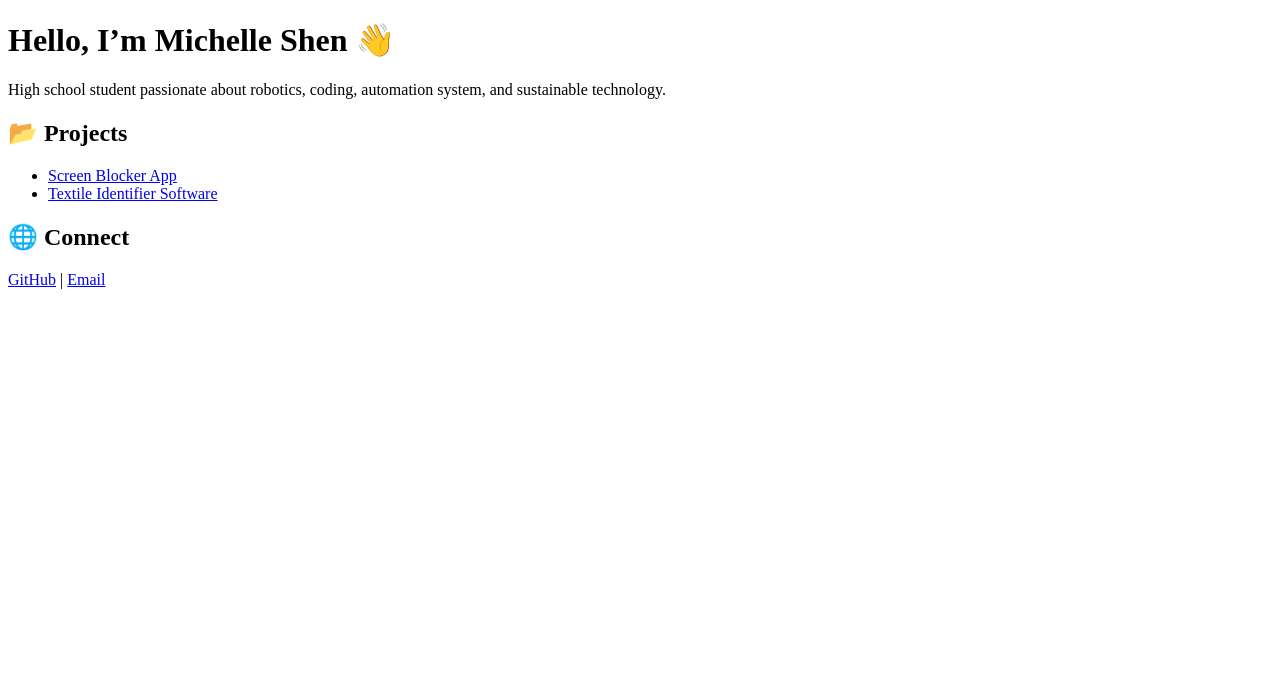
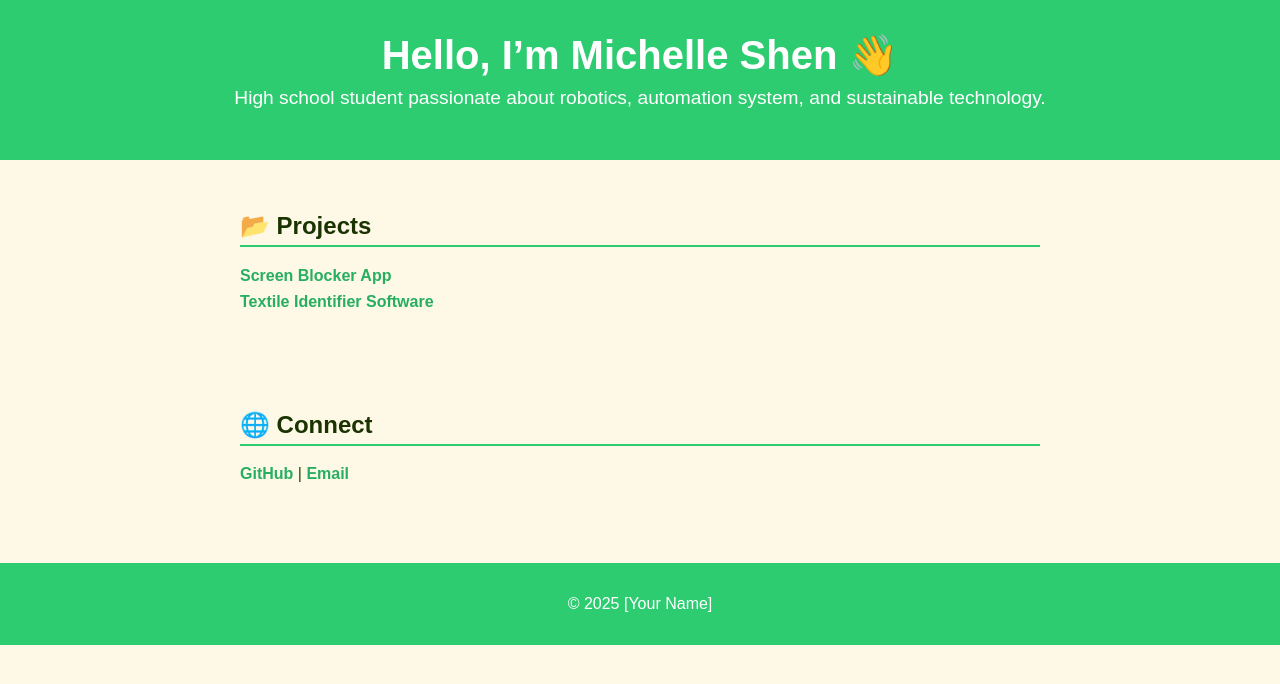
Before and after one commit to SY-525/SY-525.github.io, a plain HTML site: page index.html in a window 1280 px wide. Drawn offline with Linux system fonts and the light colour scheme.

Commit message:
Update index.html

```diff
--- a/index.html
+++ b/index.html
@@ -4,21 +4,86 @@
   <meta charset="UTF-8">
   <meta name="viewport" content="width=device-width, initial-scale=1.0">
   <title>Michelle Shen</title>
+  <style>
+    body {
+      font-family: Arial, sans-serif;
+      margin: 0;
+      padding: 0;
+      background-color: #fef9e7; /* light yellow */
+      color: #2e4600; /* dark green for text */
+    }
+    header {
+      background-color: #2ecc71; /* bright green */
+      color: white;
+      padding: 2rem;
+      text-align: center;
+    }
+    header h1 {
+      margin: 0;
+      font-size: 2.5rem;
+    }
+    header p {
+      margin-top: 0.5rem;
+      font-size: 1.2rem;
+    }
+    section {
+      padding: 2rem;
+      max-width: 800px;
+      margin: auto;
+    }
+    h2 {
+      color: #1a3300;
+      border-bottom: 2px solid #2ecc71;
+      padding-bottom: 0.3rem;
+    }
+    a {
+      color: #27ae60; /* darker green */
+      text-decoration: none;
+      font-weight: bold;
+    }
+    a:hover {
+      text-decoration: underline;
+    }
+    ul {
+      list-style: none;
+      padding: 0;
+    }
+    li {
+      margin: 0.5rem 0;
+    }
+    footer {
+      text-align: center;
+      padding: 1rem;
+      background-color: #2ecc71;
+      color: white;
+      margin-top: 2rem;
+    }
+  </style>
 </head>
 <body>
+  <header>
     <h1>Hello, I’m Michelle Shen 👋</h1>
-  <p>High school student passionate about robotics, coding, automation system, and sustainable technology.</p>
+    <p>High school student passionate about robotics, automation system, and sustainable technology.</p>
+  </header>
 
+  <section>
     <h2>📂 Projects</h2>
     <ul>
       <li><a href="https://github.com/your-username/screen-blocker">Screen Blocker App</a></li>
       <li><a href="https://github.com/your-username/textile-identifier">Textile Identifier Software</a></li>
     </ul>
+  </section>
 
+  <section>
     <h2>🌐 Connect</h2>
     <p>
       <a href="https://github.com/your-username">GitHub</a> |
       <a href="mailto:youremail@example.com">Email</a>
     </p>
+  </section>
+
+  <footer>
+    <p>© 2025 [Your Name]</p>
+  </footer>
 </body>
 </html>
```
Lines whose indentation alone changed are shown as unchanged.
